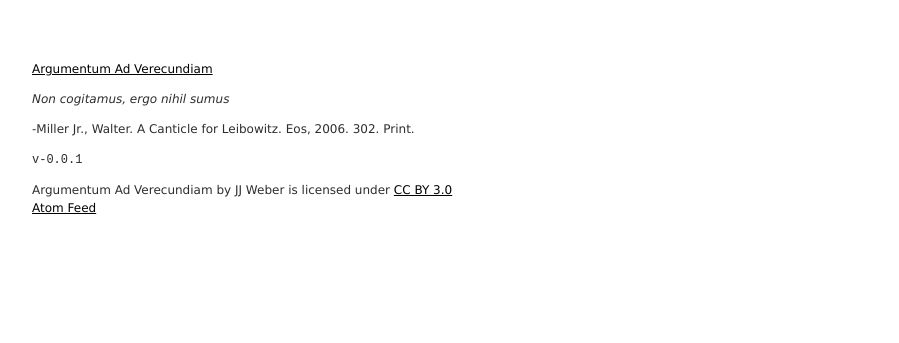
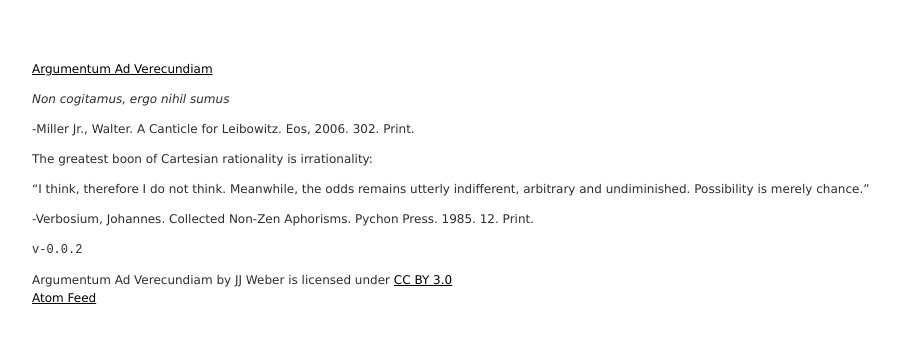
Before and after one commit to jjjjw/argumentum-v, a Jekyll site: the page built from _posts/2013-8-26-i-11.md, in a window 1280 px wide. Shown: the top 343 px of the page, without its empty margins (40-939 px from the left). Built offline with Jekyll 4.4.1, drawn with Linux system fonts in a browser that asks for light colours.

Commit message:
Add aphorism

```diff
--- a/_posts/2013-8-26-i-11.md
+++ b/_posts/2013-8-26-i-11.md
@@ -8,4 +8,10 @@ permalink: '11.html'
 
 -Miller Jr., Walter. A Canticle for Leibowitz. Eos, 2006. 302. Print.
 
-`v-0.0.1`
+The greatest boon of Cartesian rationality is irrationality:
+
+“I think, therefore I do not think. Meanwhile, the odds remains utterly indifferent, arbitrary and undiminished. Possibility is merely chance.”
+
+-Verbosium, Johannes. Collected Non-Zen Aphorisms. Pychon Press. 1985. 12. Print.
+
+`v-0.0.2`
```
